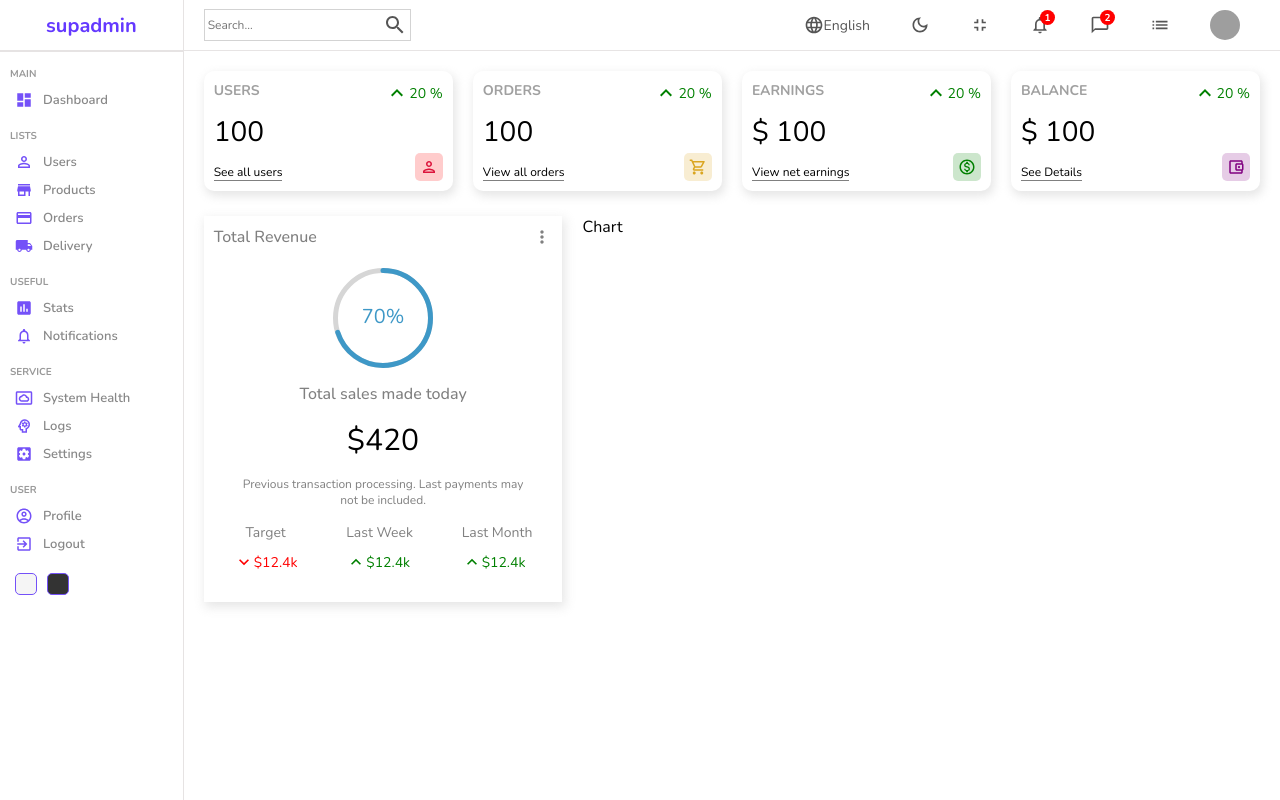
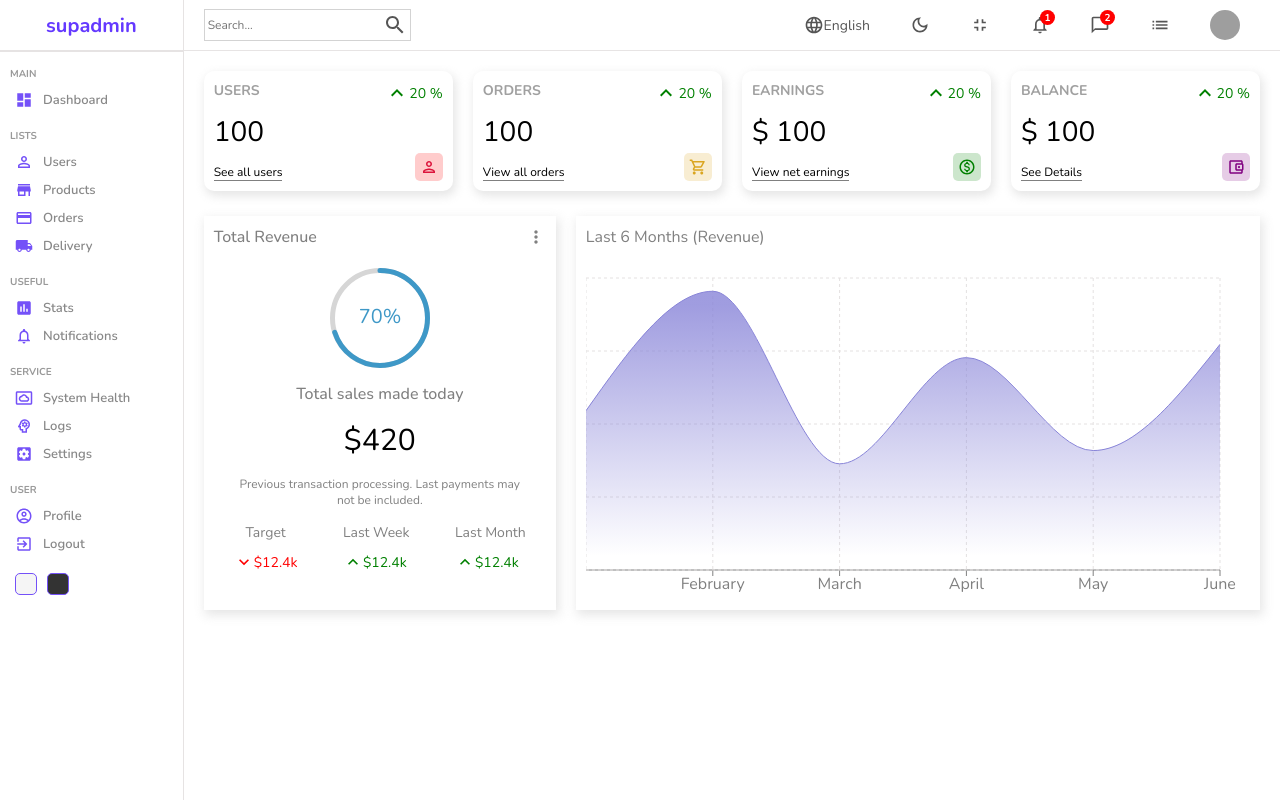
Before and after one commit to DeepakBarwal/supa-admin, a React (Create React App) app: page / in a window 1280 px wide. Built offline with nearby package versions, Linux system fonts and the light colour scheme; grey boxes are pictures that could not be loaded.

Commit message:
react chart added

```diff
--- a/package.json
+++ b/package.json
@@ -15,6 +15,7 @@
     "react-dom": "^18.2.0",
     "react-router-dom": "^6.4.3",
     "react-scripts": "5.0.1",
+    "recharts": "^2.1.16",
     "sass": "^1.56.0",
     "web-vitals": "^2.1.4"
   },
--- a/src/components/chart/Chart.jsx
+++ b/src/components/chart/Chart.jsx
@@ -1,8 +1,35 @@
 import "./chart.scss";
+import { AreaChart, Area, XAxis, CartesianGrid, Tooltip, ResponsiveContainer } from 'recharts';
+
+const data = [
+  {name: "January", Total: 1200},
+  {name: "February", Total: 2100},
+  {name: "March", Total: 800},
+  {name: "April", Total: 1600},
+  {name: "May", Total: 900},
+  {name: "June", Total: 1700},
+];
 
 const Chart = () => {
   return (
-    <div className="chart">Chart</div>
+    <div className="chart">
+      <div className="title">Last 6 Months (Revenue)</div>
+      <ResponsiveContainer width="100%" aspect={2 / 1}>
+      <AreaChart width={730} height={250} data={data}
+  margin={{ top: 10, right: 30, left: 0, bottom: 0 }}>
+  <defs>
+    <linearGradient id="total" x1="0" y1="0" x2="0" y2="1">
+      <stop offset="5%" stopColor="#8884d8" stopOpacity={0.8}/>
+      <stop offset="95%" stopColor="#8884d8" stopOpacity={0}/>
+    </linearGradient>
+  </defs>
+  <XAxis dataKey="name" stroke="gray" />
+  <CartesianGrid strokeDasharray="3 3" className="chartGrid" />
+  <Tooltip />
+  <Area type="monotone" dataKey="Total" stroke="#8884d8" fillOpacity={1} fill="url(#total)" />
+</AreaChart>
+      </ResponsiveContainer>
+    </div>
   )
 }
 
--- a/src/components/chart/chart.scss
+++ b/src/components/chart/chart.scss
@@ -1,3 +1,15 @@
 .chart {
   flex: 4;
+  -webkit-box-shadow: 2px 4px 10px 1px rgba(0, 0, 0, 0.47);
+  box-shadow: 2px 4px 10px 1px rgba(201, 201, 201, 0.47);
+  padding: 10px;
+  color: gray;
+
+  .title {
+    margin-bottom: 20px;
+  }
+
+  .chartGrid {
+    stroke: rgb(228, 225, 225);
+  }
 }
```
Also changed, not shown: 1 other file (tests, documents, lock files or other folders).
